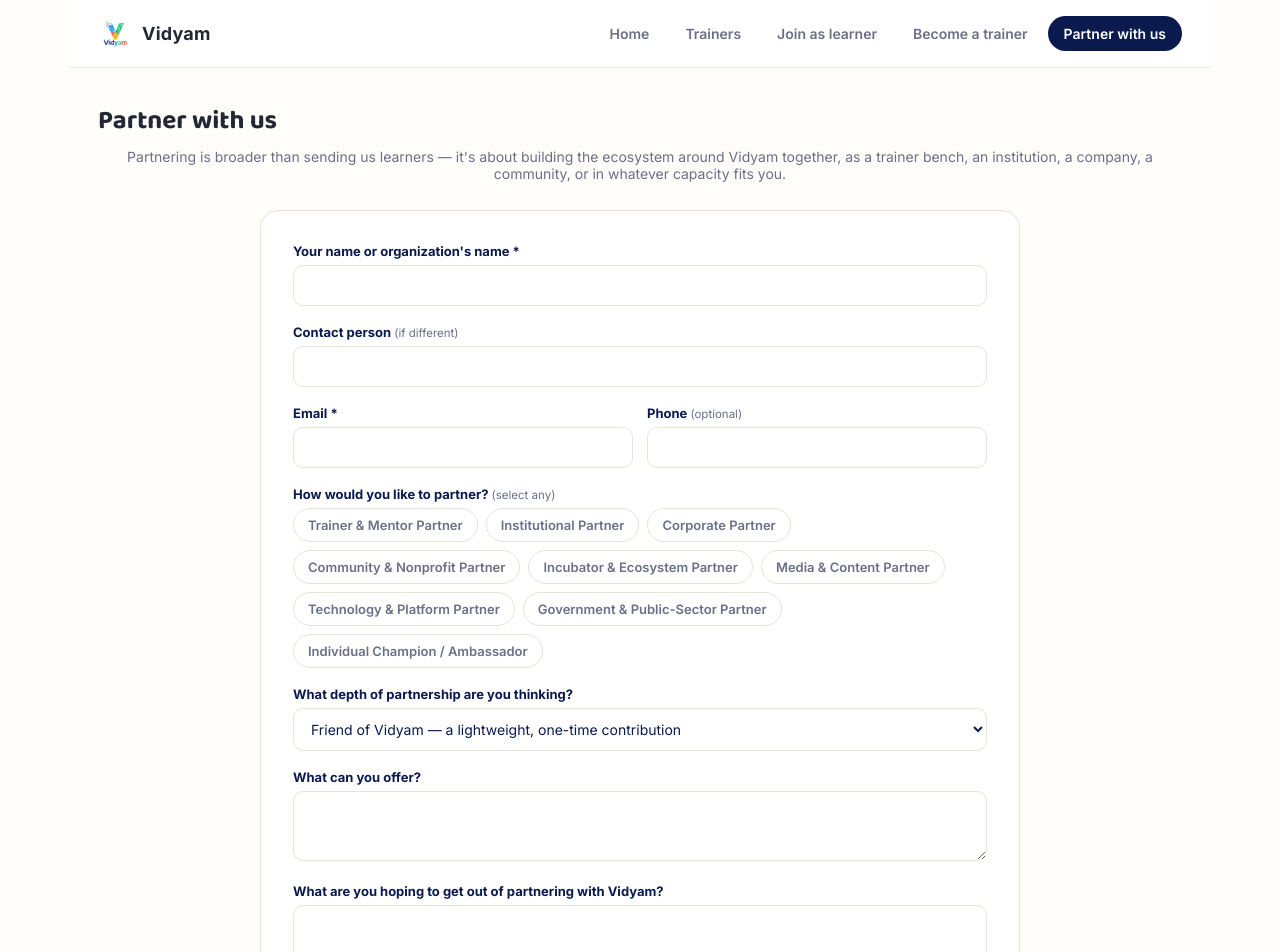
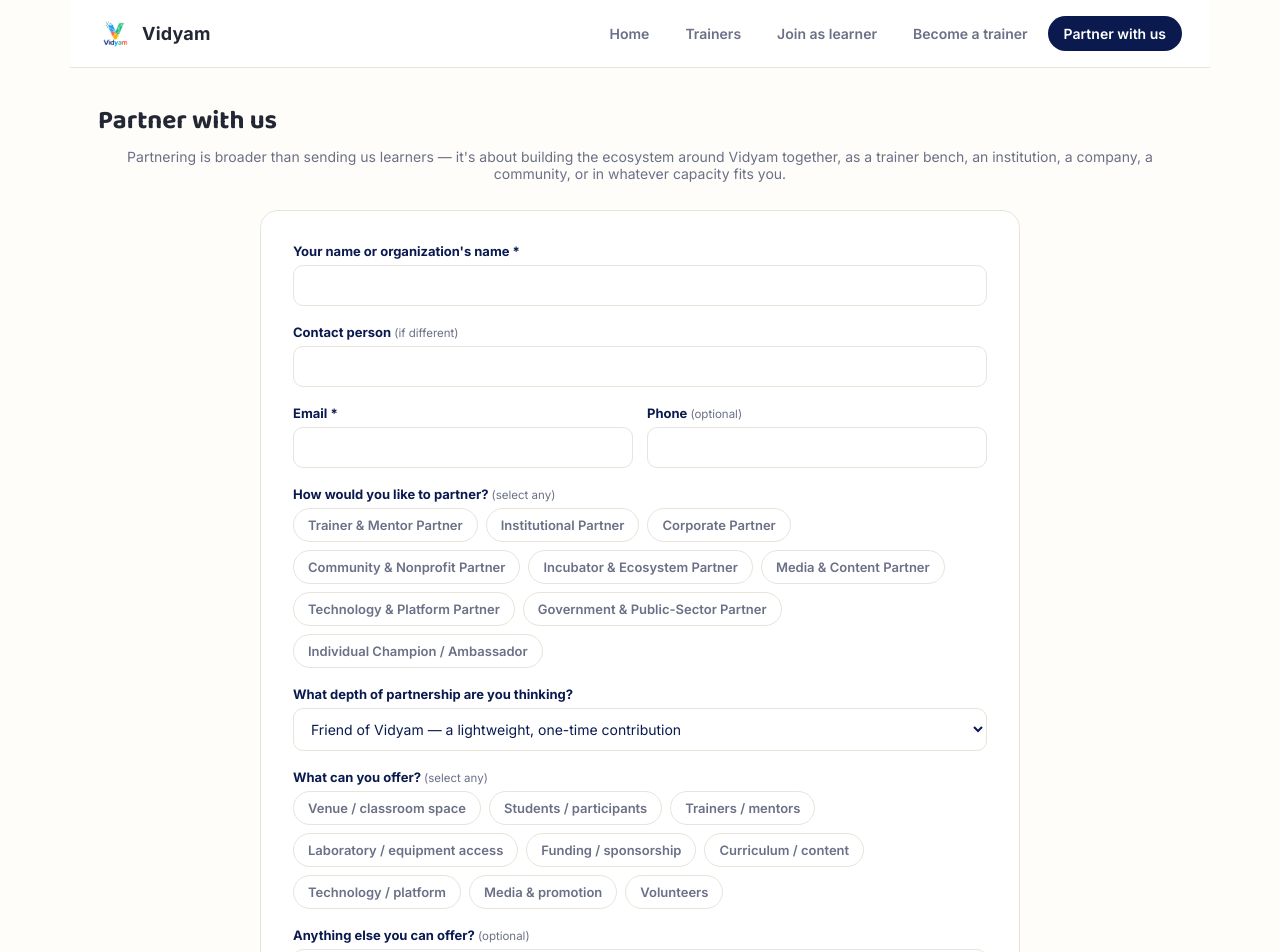
Before and after one commit to GKmalikster/Vidyam_learning_month_1, a Next.js app: page /partner in a window 1280 px wide. Shown: the top 952 px of the page. Built offline with nearby package versions, Linux system fonts and the light colour scheme.

Commit message:
Form changes

```diff
--- a/app/api/admin/partners/route.js
+++ b/app/api/admin/partners/route.js
@@ -6,6 +6,10 @@ import db from "@/lib/db";
 // pattern as the trainers tab.
 export async function GET() {
   const rows = await db.queryAll("SELECT * FROM partners ORDER BY created_at DESC");
-  const partners = rows.map((p) => ({ ...p, capacities: JSON.parse(p.capacities || "[]") }));
+  const partners = rows.map((p) => ({
+    ...p,
+    capacities: JSON.parse(p.capacities || "[]"),
+    offerings: JSON.parse(p.offerings || "[]"),
+  }));
   return NextResponse.json(partners);
 }
--- a/app/api/partners/apply/route.js
+++ b/app/api/partners/apply/route.js
@@ -6,7 +6,7 @@ import db from "@/lib/db";
 // application's pending -> approved pattern (see /api/trainers/apply).
 export async function POST(request) {
   const body = await request.json();
-  const { name, contactName, email, phone, capacities, depth, offer, hopeFor, timeline } = body;
+  const { name, contactName, email, phone, capacities, depth, offerings, offer, hopeFor, timeline } = body;
 
   if (!name || !email) {
     return NextResponse.json({ error: "Name and email are required" }, { status: 400 });
@@ -16,11 +16,11 @@ export async function POST(request) {
   }
 
   const row = await db.queryOne(
-    `INSERT INTO partners (name, contact_name, email, phone, capacities, depth, offer, hope_for, timeline, status)
-     VALUES ($1,$2,$3,$4,$5,$6,$7,$8,$9,'pending') RETURNING id`,
+    `INSERT INTO partners (name, contact_name, email, phone, capacities, depth, offerings, offer, hope_for, timeline, status)
+     VALUES ($1,$2,$3,$4,$5,$6,$7,$8,$9,$10,'pending') RETURNING id`,
     [
       name, contactName || "", email, phone || "", JSON.stringify(capacities),
-      depth || "friend", offer || "", hopeFor || "", timeline || "",
+      depth || "friend", JSON.stringify(offerings || []), offer || "", hopeFor || "", timeline || "",
     ]
   );
 
--- a/app/components/PartnerForm.jsx
+++ b/app/components/PartnerForm.jsx
@@ -15,11 +15,28 @@ const CAPACITIES = [
   "Individual Champion / Ambassador",
 ];
 
+// Concrete, checkable things a partner can contribute — replaces a single
+// freeform "what can you offer" textarea, which produced answers too varied
+// to scan or filter on in the console. Free text is still available below
+// for anything that doesn't fit these buckets.
+const OFFERINGS = [
+  "Venue / classroom space",
+  "Students / participants",
+  "Trainers / mentors",
+  "Laboratory / equipment access",
+  "Funding / sponsorship",
+  "Curriculum / content",
+  "Technology / platform",
+  "Media & promotion",
+  "Volunteers",
+];
+
 export default function PartnerForm() {
   const [form, setForm] = useState({
     name: "", contactName: "", email: "", phone: "", depth: "friend", offer: "", hopeFor: "", timeline: "", consent: false,
   });
   const [capacities, setCapacities] = useState([]);
+  const [offerings, setOfferings] = useState([]);
   const [error, setError] = useState("");
   const [success, setSuccess] = useState(false);
   const [submitting, setSubmitting] = useState(false);
@@ -29,6 +46,9 @@ export default function PartnerForm() {
   }
   function toggleCapacity(c) {
     setCapacities((prev) => (prev.includes(c) ? prev.filter((x) => x !== c) : [...prev, c]));
+  }
+  function toggleOffering(o) {
+    setOfferings((prev) => (prev.includes(o) ? prev.filter((x) => x !== o) : [...prev, o]));
   }
 
   async function submit() {
@@ -51,7 +71,7 @@ export default function PartnerForm() {
       const res = await fetch("/api/partners/apply", {
         method: "POST",
         headers: { "Content-Type": "application/json" },
-        body: JSON.stringify({ ...formToSend, capacities }),
+        body: JSON.stringify({ ...formToSend, capacities, offerings }),
       });
       if (!res.ok) {
         const body = await res.json().catch(() => ({}));
@@ -107,7 +127,17 @@ export default function PartnerForm() {
         </select>
       </div>
 
-      <div className="field"><label>What can you offer?</label><textarea value={form.offer} onChange={(e) => update("offer", e.target.value)} /></div>
+      <div className="field">
+        <label>What can you offer? <span className="hint">(select any)</span></label>
+        <div className="chip-row">
+          {OFFERINGS.map((o) => (
+            <div key={o} className={`chip ${offerings.includes(o) ? "selected" : ""}`} onClick={() => toggleOffering(o)}>
+              {o}
+            </div>
+          ))}
+        </div>
+      </div>
+      <div className="field"><label>Anything else you can offer? <span className="hint">(optional)</span></label><textarea value={form.offer} onChange={(e) => update("offer", e.target.value)} /></div>
       <div className="field"><label>What are you hoping to get out of partnering with Vidyam?</label><textarea value={form.hopeFor} onChange={(e) => update("hopeFor", e.target.value)} /></div>
       <div className="field"><label>Timeline <span className="hint">(optional)</span></label><input type="text" placeholder="e.g. Ready to start this month" value={form.timeline} onChange={(e) => update("timeline", e.target.value)} /></div>
 
```
Also changed, not shown: app/components/JoinForm.jsx (+43 -36 lines), app/console/page.js (+6 -1 lines), lib/db.js.
